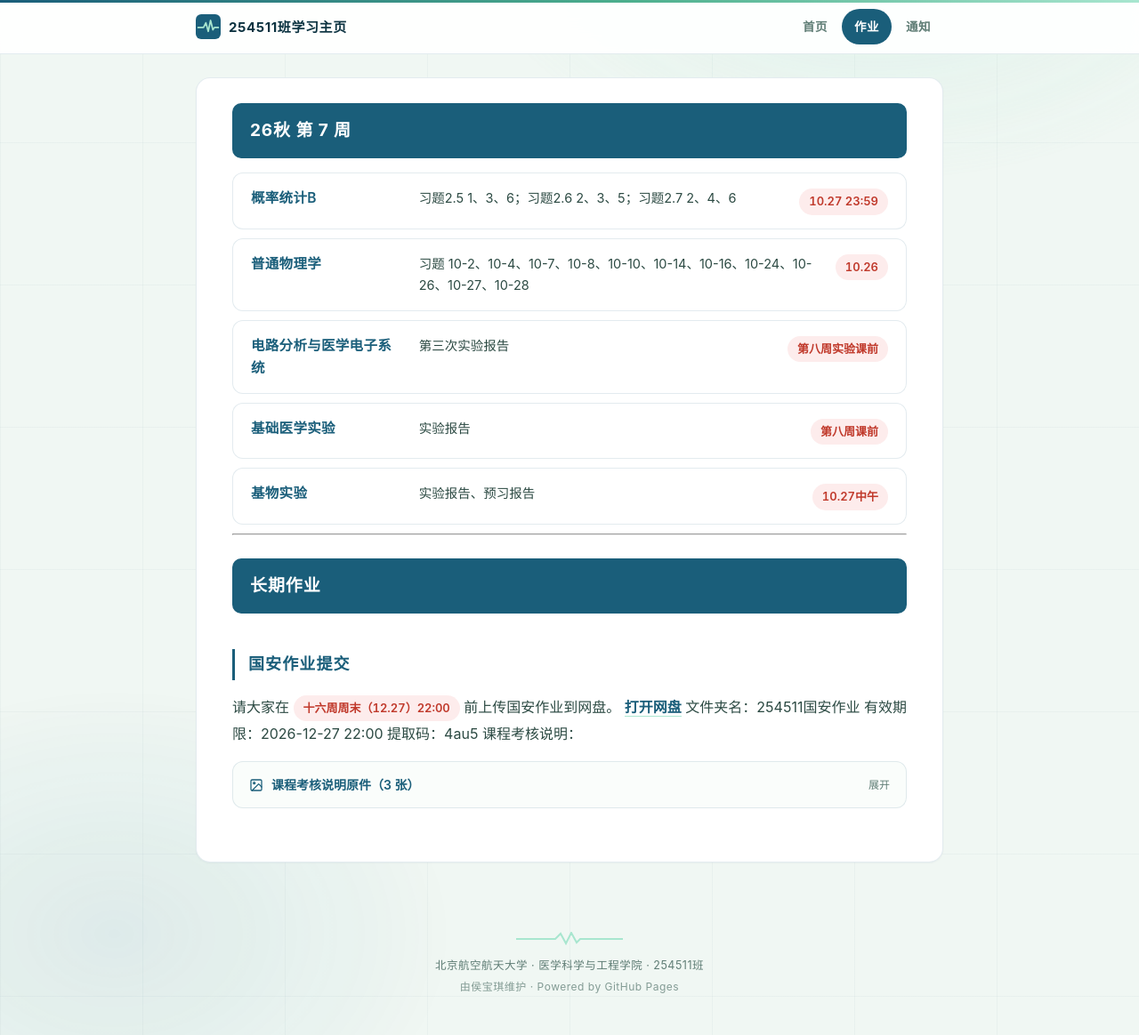
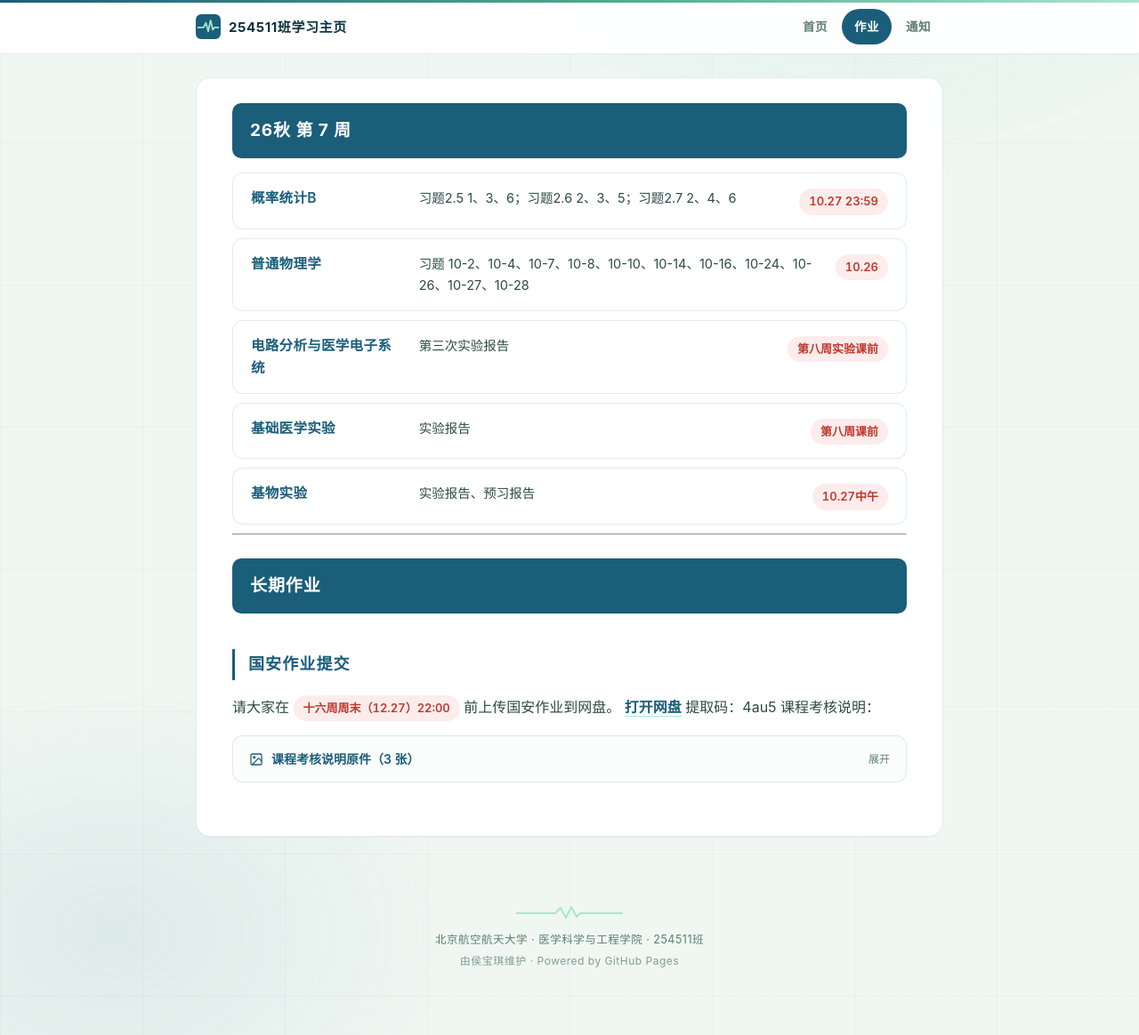
Before and after one commit to BertAGT/254511-Notifications, a Jekyll site: the page built from homework.md, in a window 1280 px wide and 1164 px high. Shown: the whole window at 89% size. Built offline with Jekyll 4.4.1, drawn with Linux system fonts in a browser that asks for light colours.

Commit message:
Update homework.md

```diff
--- a/homework.md
+++ b/homework.md
@@ -26,8 +26,6 @@ nav: homework
 
 请大家在 <span class="deadline">十六周周末（12.27）22:00</span> 前上传国安作业到网盘。
 https://bhpan-443.e1.buaa.edu.cn/link/AAB21AC286D37F4241B31F7058CE9AE2F3
-文件夹名：254511国安作业
-有效期限：2026-12-27 22:00
 提取码：4au5
 课程考核说明：
 
```
